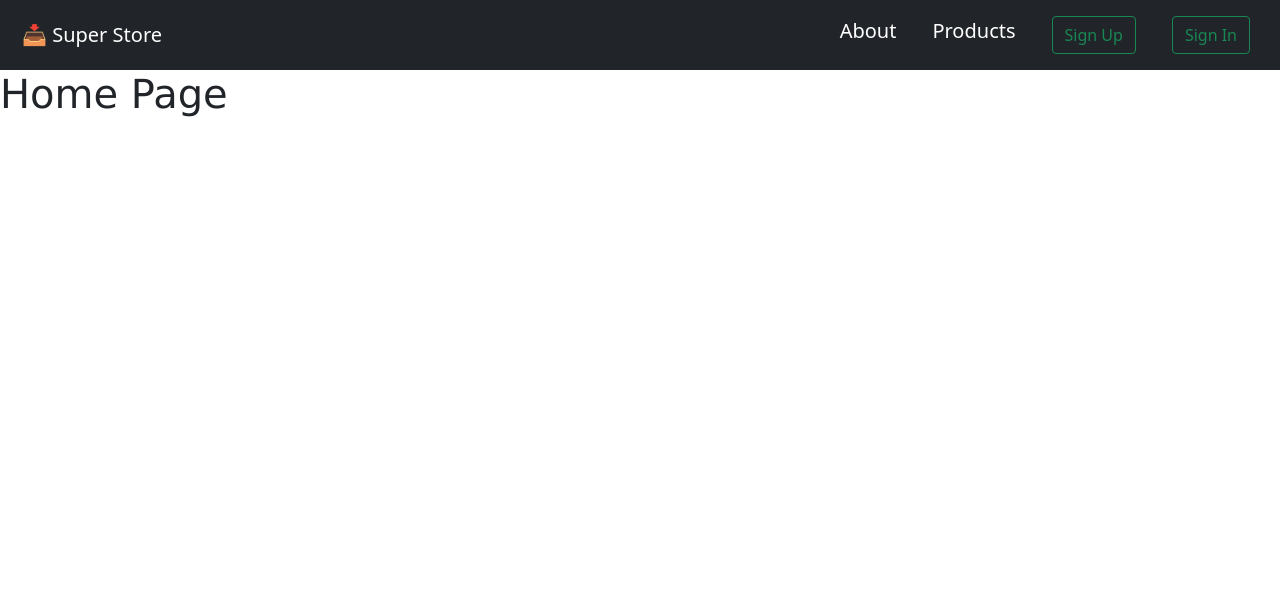
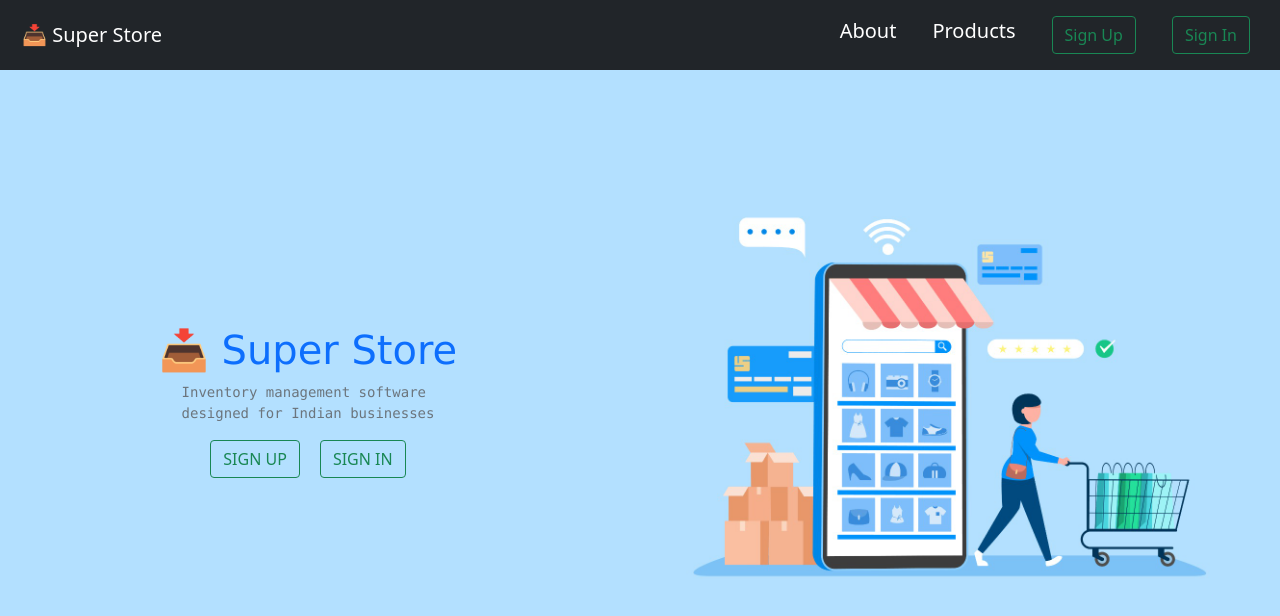
Before and after one commit to prateek-budhiraja/react-concepts, a React (Create React App) app in the folder capstone-product-cart/: page / in a window 1280 px wide. Shown: the top 616 px of the page. Built offline with nearby package versions, Linux system fonts and the light colour scheme.

Commit message:
added home page

```diff
--- a/capstone-product-cart/src/components/static-pages/Home.js
+++ b/capstone-product-cart/src/components/static-pages/Home.js
@@ -1,5 +1,38 @@
+import { Row, Col, Container, Button } from "reactstrap";
+import IndividualNavLink from "../nav/IndividualNavLink";
+
+import "./styles.css";
+
 const Home = () => {
-	return <h1>Home Page</h1>;
+	return (
+		// <Container className="home">
+		<Row className="w-100">
+			<Col className="home-content p-0 col-lg-6 col-md-6 col-12 mx-0 text-center">
+				<h1 className="text-primary w-100">📥 Super Store</h1>
+				<pre className="w-100 text-muted">
+					{`Inventory management software
+designed for Indian businesses`}
+				</pre>
+				<IndividualNavLink
+					isButton={true}
+					label={"SIGN UP"}
+					route={"/signup"}
+				/>
+				<IndividualNavLink
+					isButton={true}
+					label={"SIGN IN"}
+					route={"/signin"}
+				/>
+			</Col>
+			<Col className="col-lg-6 col-md-6 col-0">
+				<img
+					src={process.env.PUBLIC_URL + "/static/images/landing.jpeg"}
+					className="col-lg-12 col-md-12 col-0"
+				/>
+			</Col>
+		</Row>
+		// </Container>
+	);
 };
 
 export default Home;
--- /dev/null
+++ b/capstone-product-cart/src/components/static-pages/styles.css
@@ -0,0 +1,38 @@
+body {
+  background-color: #b3e0ff;
+}
+
+.home {
+  margin: 0px;
+  padding: 0px;
+}
+
+img {
+  display: block;
+  margin-left: auto;
+  margin-right: auto;
+}
+
+.home-text {
+  display: flex;
+  align-items: center;
+}
+
+.home-content {
+  margin-top: 20%;
+}
+
+@media (max-width: 768px) {
+  img {
+    display: none;
+  }
+
+  .home-content {
+    margin-top: 50%;
+  }
+}
+
+.break {
+  width: 100%;
+  height: 0;
+}
```
Also changed, not shown: capstone-product-cart/public/static/images/landing.jpeg (added), capstone-product-cart/public/static/images/landing.jpg (added).
